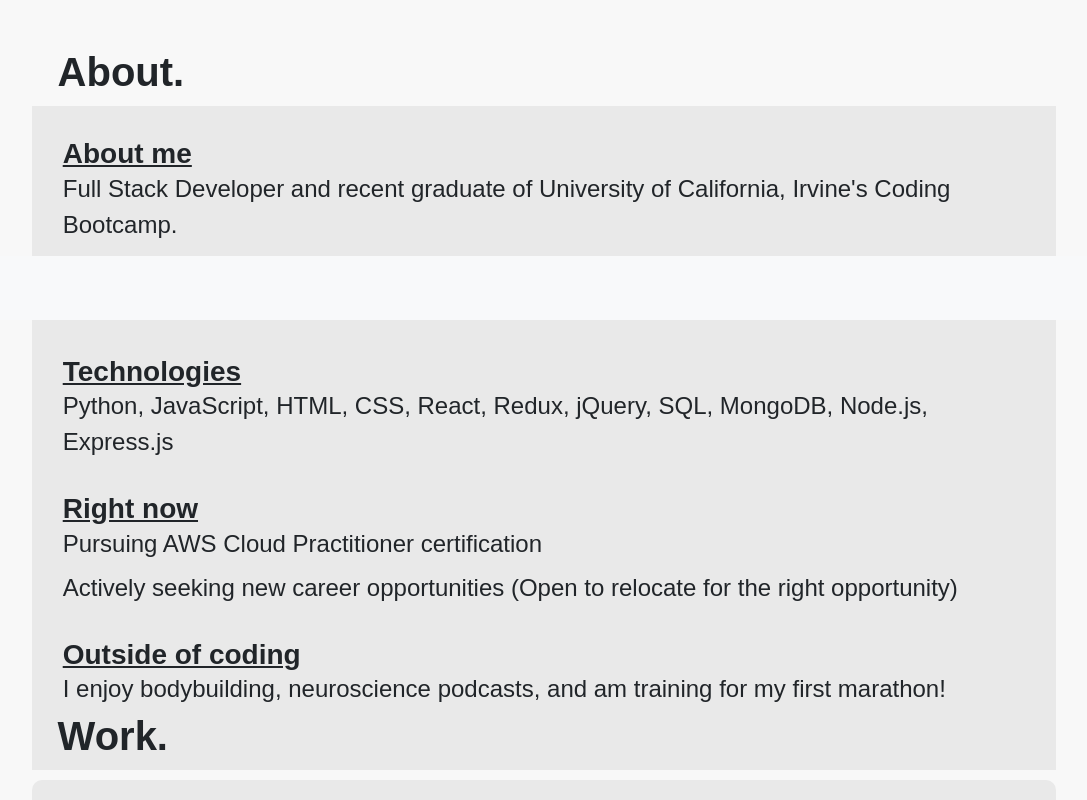
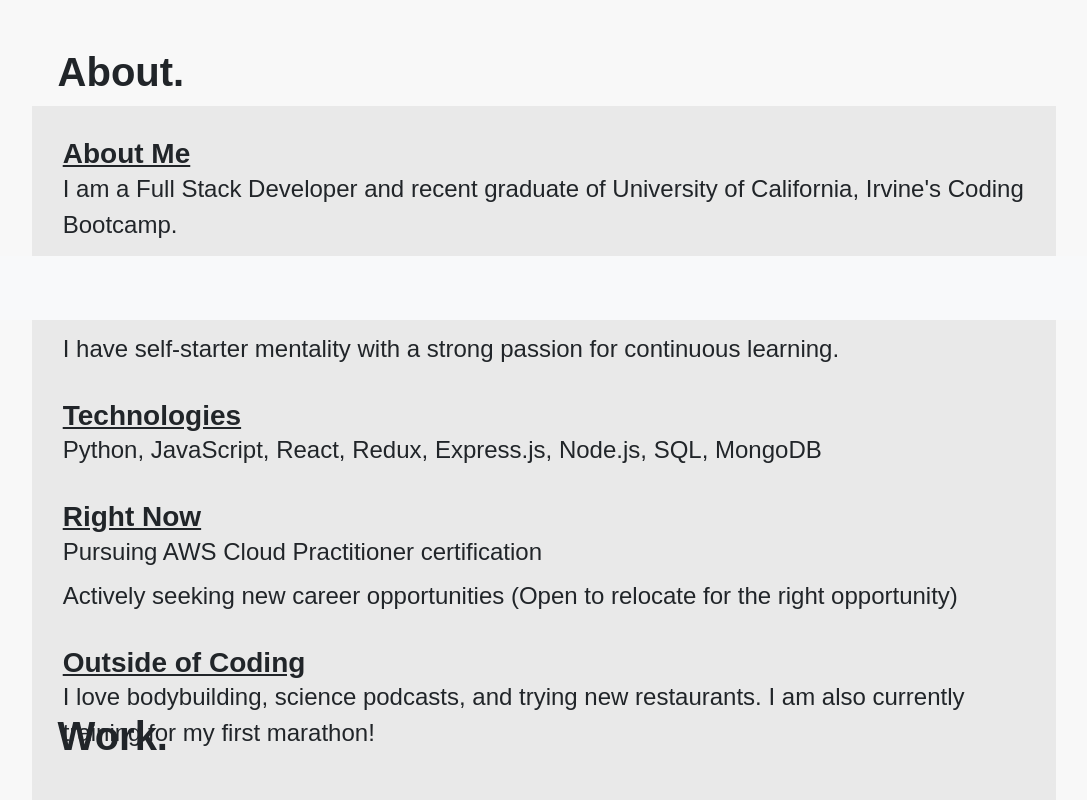
Before and after one commit to jffsun/portfolio-app, a React (Create React App) app: page / in a window 1280 px wide. Shown: the part 480-1280 px from the top of the page, without its empty margins (32-1119 px from the left). Built offline with nearby package versions, Linux system fonts and the light colour scheme.

Commit message:
About text revised

```diff
--- a/src/pages/About.js
+++ b/src/pages/About.js
@@ -10,23 +10,23 @@ const About = () => {
       </div>
       <div className="about-content">
       <div className="about-blurb">
-        <h3>About me</h3>
-        <p>{/* Certificate / graduation logo */} Full Stack Developer and recent graduate of University of California, Irvine's Coding Bootcamp.</p>
-        <p> Diverse professional background of Finance and Human Resources provides me a unique combination of technical and business skills.</p>
+        <h3>About Me</h3>
+        <p>{/* Certificate / graduation logo */} I am a Full Stack Developer and recent graduate of University of California, Irvine's Coding Bootcamp.</p>
+        <p>Coming from the world of Finance and Human Resources provides me a unique combination of technical and business skills.</p>
+        <p>I have self-starter mentality with a strong passion for continuous learning.</p>
       </div>
       <div className="about-blurb">
         <h3>Technologies</h3>
-        <p>Python, JavaScript, HTML, CSS, React, Redux, jQuery, SQL, MongoDB, Node.js, Express.js{/* Logos for each side by side with hover squiggle */}</p>
+        <p>Python, JavaScript, React, Redux, Express.js, Node.js, SQL, MongoDB{/* Logos for each side by side with hover squiggle */}</p>
       </div>
       <div className="about-blurb">
-        <h3>Right now</h3>
+        <h3>Right Now</h3>
         <p>Pursuing AWS Cloud Practitioner certification{/* AWS Logo */}</p>
         <p>Actively seeking new career opportunities (Open to relocate for the right opportunity)</p>
       </div>
       <div className="about-blurb">
-        <h3>Outside of coding</h3>
-        <p>I enjoy bodybuilding, neuroscience podcasts, and am training for my first marathon!{/* Animation of brain running */}
-        </p>
+        <h3>Outside of Coding</h3>
+        <p>I love bodybuilding, science podcasts, and trying new restaurants. I am also currently training for my first marathon!{/* Animation of brain running */}</p>
       </div>
       </div>
     </div>
--- a/src/styles/Work.css
+++ b/src/styles/Work.css
@@ -35,7 +35,7 @@
 }
 
 .project-image {
-  max-width: 50%;
+  width: 40%;
   height: auto;
 }
 
```
